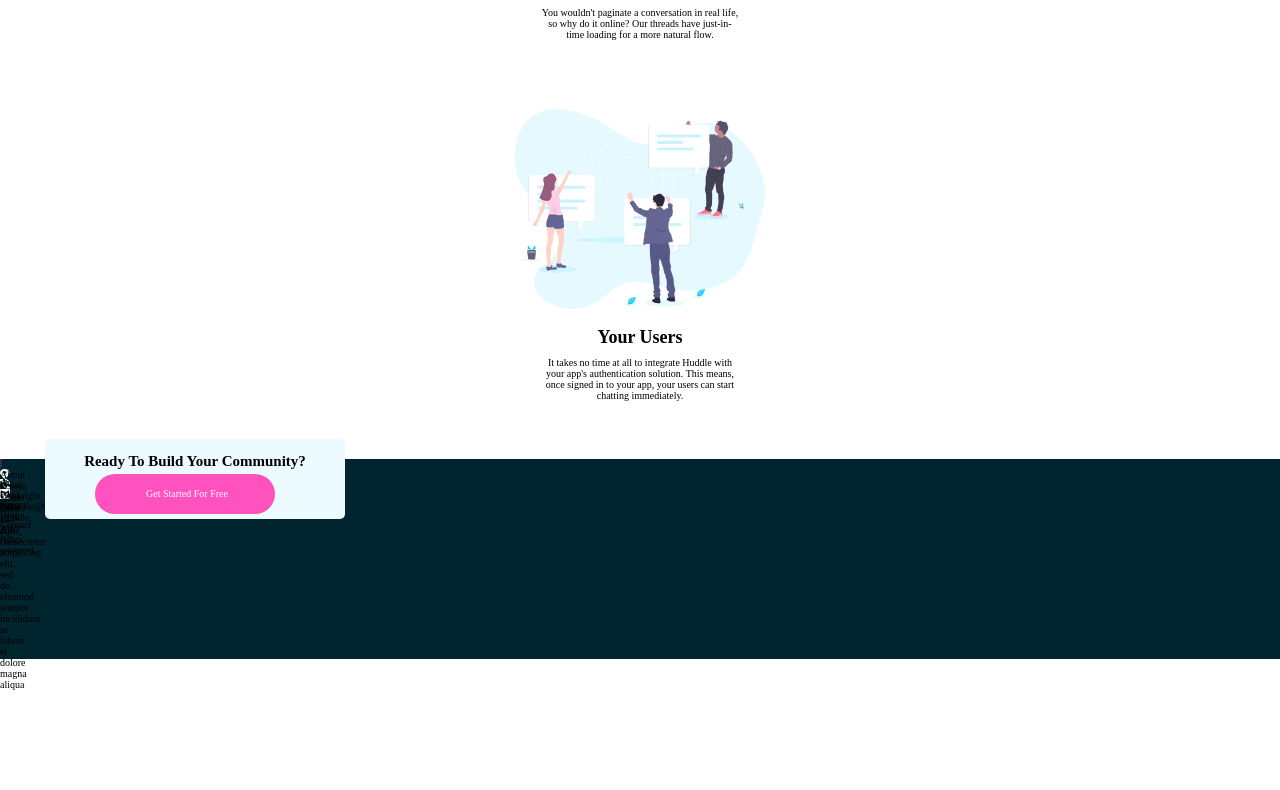
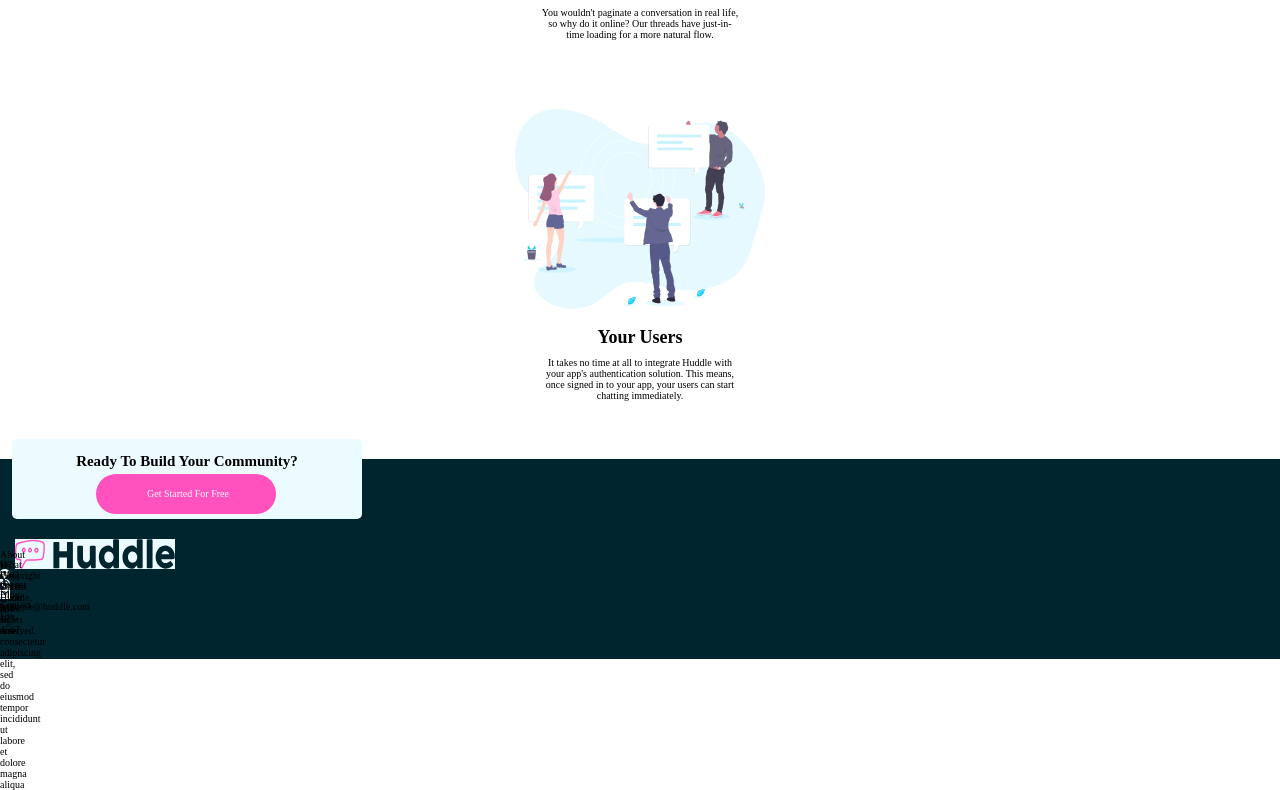
Before and after one commit to Rodevp/landing-page-only-css-html, a plain HTML site: page index.html in a window 1280 px wide. Shown: the part 991-1781 px from the top of the page. Before the commit the page ends 1681 px from the top, so only its background shows below. Drawn offline with Linux system fonts and the light colour scheme.

Commit message:
agregando estilo al logo footer, y modificando cuestion

```diff
--- a/css/mobile.css
+++ b/css/mobile.css
@@ -167,12 +167,12 @@ main {
 }
 
 .footer__question {
-    width: 30rem;
+    width: 35rem;
     height: 8rem;
     background-color: var(--color-primary);
     position: absolute;
     z-index: 1;
-    left: 45px;
+    left: 12px;
     top: -20px;
     border-radius: 5px;
 }
@@ -189,7 +189,7 @@ main {
     width: 18rem;
     height: 4rem;
     background-color: var(--color-secondary);
-    margin: 5px 50px;
+    margin: 5px 84px;
     position: absolute;
     top: 30px;
     border-radius: 30px;
@@ -203,3 +203,19 @@ main {
     padding: 4px;
     font-size: 1rem;
 }
+.footer__information {
+    width: 100%;
+    display: flex;
+    flex-direction: column;
+    margin-top: 80px;
+}
+.footer__image_content {
+    width: 16rem;
+    height: 3rem;
+    margin-left: 15px;
+    background-color: var(--color-primary);
+}
+.footer__image {
+    width: 100%;
+    height: 100%;
+}
```
